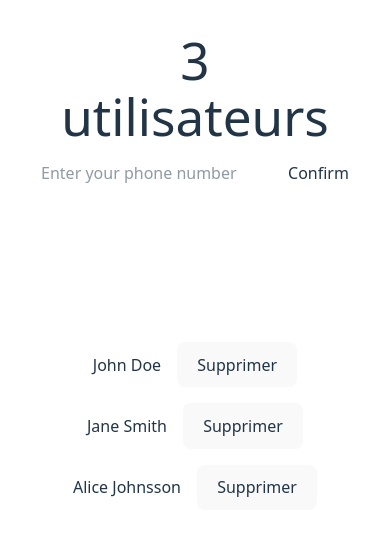
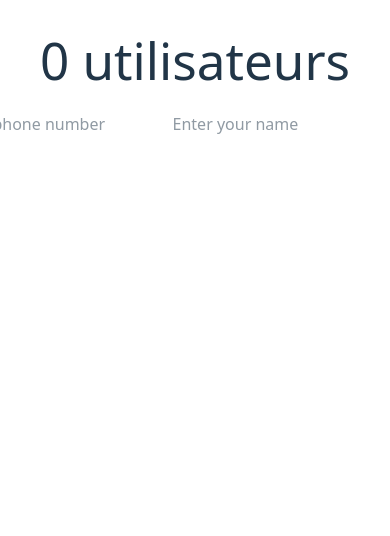
Before and after one commit to gdudekdev/react-cours, a React (Vite) app: page / in a window 390 px wide. Shown: the top 536 px of the page. Built offline with nearby package versions, Linux system fonts and the light colour scheme.

Commit message:
REACT/FEAT/ adding users and phone numbers to form

```diff
--- a/src/components/Form.tsx
+++ b/src/components/Form.tsx
@@ -1,12 +1,15 @@
-import { use, useState } from "react";
+import { useState } from "react";
 
-export default function Form({ setPhoneNumbers }) {
+export default function Form({ setUsers, setPhoneNumbers, setNbUsers }) {
   const [phoneNumber, setPhoneNumber] = useState("");
-
+  const [username, setUsername] = useState("");
   function handleSubmit(e) {
     e.preventDefault();
     setPhoneNumbers((prev) => [...prev, phoneNumber]);
+    setUsers((prev) => [...prev, username]);
+    setNbUsers((prev) => prev + 1);
     setPhoneNumber("");
+    setUsername("");
   }
   return (
     <form onSubmit={handleSubmit} className="flex gap-4">
@@ -15,6 +18,14 @@ export default function Form({ setPhoneNumbers }) {
         onChange={(e) => setPhoneNumber(e.target.value)}
         value={phoneNumber}
         placeholder="Enter your phone number"
+        className="p-2 rounded-sm"
+      />
+      <input
+        type="text"
+        onChange={(e) => setUsername(e.target.value)}
+        value={username}
+        placeholder="Enter your name"
+        className="p-2 rounded-sm"
       />
       <input type="submit" value="Confirm" />
     </form>
--- a/src/components/UserList.jsx
+++ b/src/components/UserList.jsx
@@ -3,20 +3,19 @@ import User from "./User";
 import Form from "./Form";
 
 export default function UserList() {
-  const [users, setUsers] = useState([
-    "John Doe",
-    "Jane Smith",
-    "Alice Johnsson",
-  ]);
+  const [users, setUsers] = useState([]);
   const [phoneNumbers, setPhoneNumbers] = useState([]);
   const [nbUsers, setNbUsers] = useState(users.length);
-
 
   return (
     <div className="flex flex-col gap-4 w-full justify-center">
       <div className="flex flex-col gap-4 fixed top-8 left-1/2 -translate-x-1/2">
         <h1 className="">{nbUsers} utilisateurs</h1>
-        <Form setPhoneNumbers={setPhoneNumbers} />
+        <Form
+          setPhoneNumbers={setPhoneNumbers}
+          setUsers={setUsers}
+          setNbUsers={setNbUsers}
+        />
       </div>
       <ul className="flex flex-col gap-4 justify-center items-center h-[40vh] w-full overflow-auto pt-10 p-8">
         {users.map((item, index) => (
```
